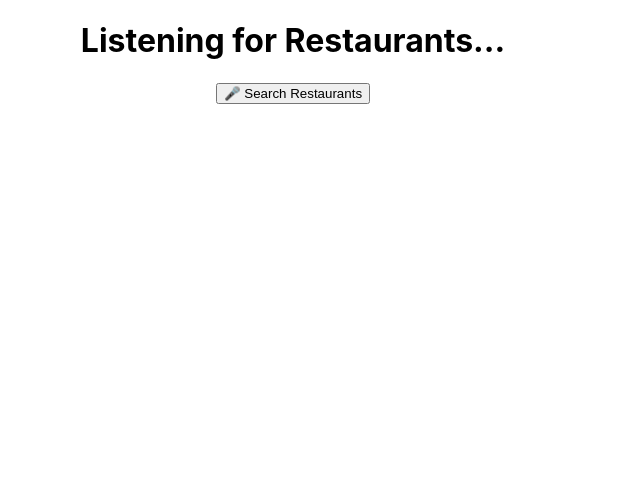
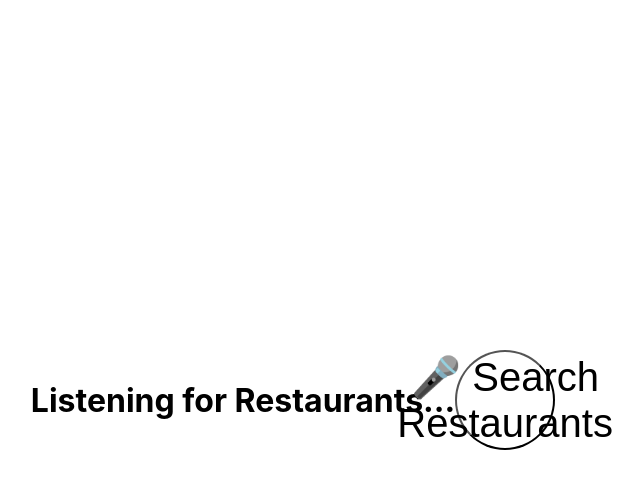
Before and after one commit to saatviksharm/react-native-python-project, a React (Create React App) app in the folder react-app/: page / in a window 1280 px wide. Shown: the top 488 px of the page, without its empty margins (347-990 px from the left). Built offline with nearby package versions, Linux system fonts and the light colour scheme.

Commit message:
css for app.js

```diff
--- a/react-app/src/App.css
+++ b/react-app/src/App.css
@@ -1,38 +1,64 @@
 .App {
   text-align: center;
+  height: 100vh;
+  display: flex;
+  align-items: center;
+  justify-content: center;
 }
 
-.App-logo {
-  height: 40vmin;
-  pointer-events: none;
-}
-
-@media (prefers-reduced-motion: no-preference) {
-  .App-logo {
-    animation: App-logo-spin infinite 20s linear;
-  }
-}
-
-.App-header {
-  background-color: #282c34;
-  min-height: 100vh;
+.background {
+  width: 100%;
+  height: 100%;
+  background: linear-gradient(to bottom, #0072ff, #00c6ff);
   display: flex;
   flex-direction: column;
   align-items: center;
   justify-content: center;
-  font-size: calc(10px + 2vmin);
   color: white;
+  font-family: Arial, sans-serif;
 }
 
-.App-link {
-  color: #61dafb;
+.mic-button {
+  width: 100px;
+  height: 100px;
+  border-radius: 50%;
+  background-color: rgba(255, 255, 255, 0.3);
+  display: flex;
+  align-items: center;
+  justify-content: center;
+  font-size: 40px;
+  cursor: pointer;
+  transition: transform 0.3s ease-in-out;
 }
 
-@keyframes App-logo-spin {
-  from {
-    transform: rotate(0deg);
-  }
-  to {
-    transform: rotate(360deg);
-  }
+.mic-button:hover {
+  background-color: rgba(255, 255, 255, 0.5);
 }
+
+.error {
+  color: red;
+  font-size: 18px;
+  margin-top: 20px;
+}
+
+.results {
+  margin-top: 20px;
+  text-align: left;
+  background: rgba(255, 255, 255, 0.2);
+  padding: 15px;
+  border-radius: 10px;
+}
+
+.results h2 {
+  margin-bottom: 10px;
+}
+
+.results ul {
+  list-style-type: none;
+  padding: 0;
+}
+
+.results li {
+  font-size: 18px;
+  margin-bottom: 5px;
+}
```
